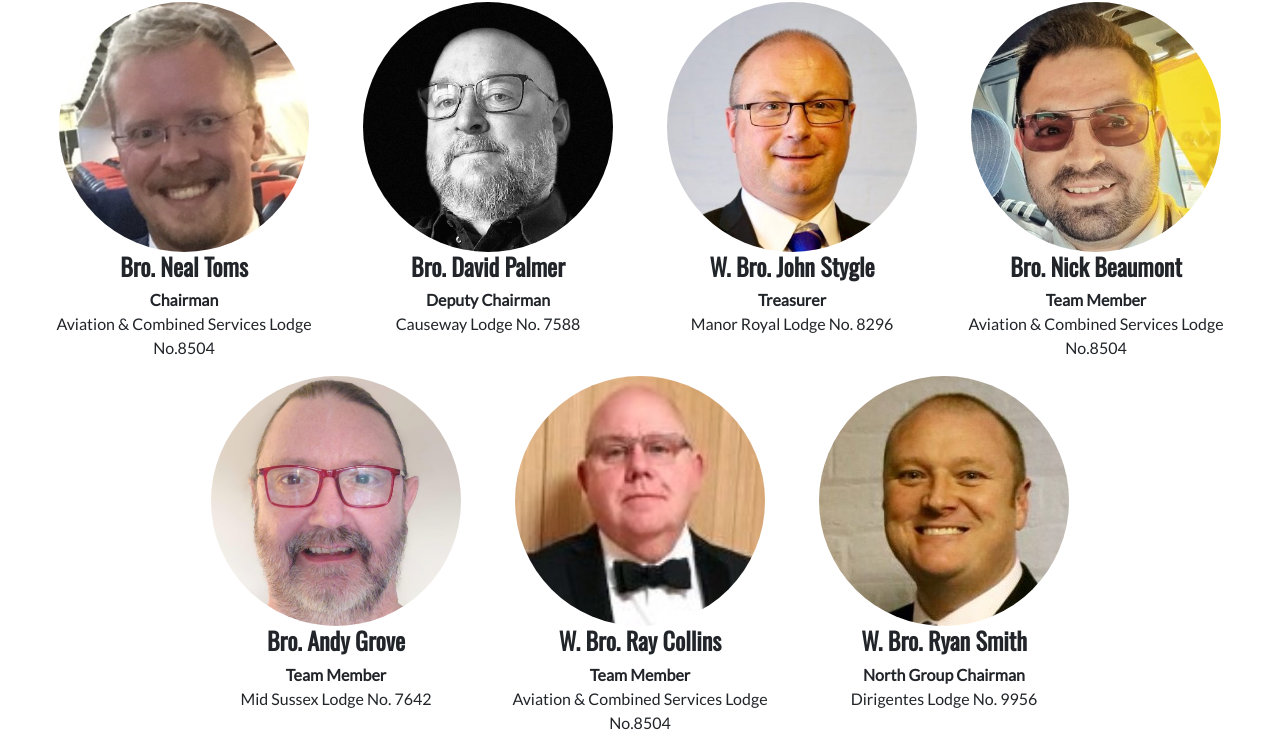
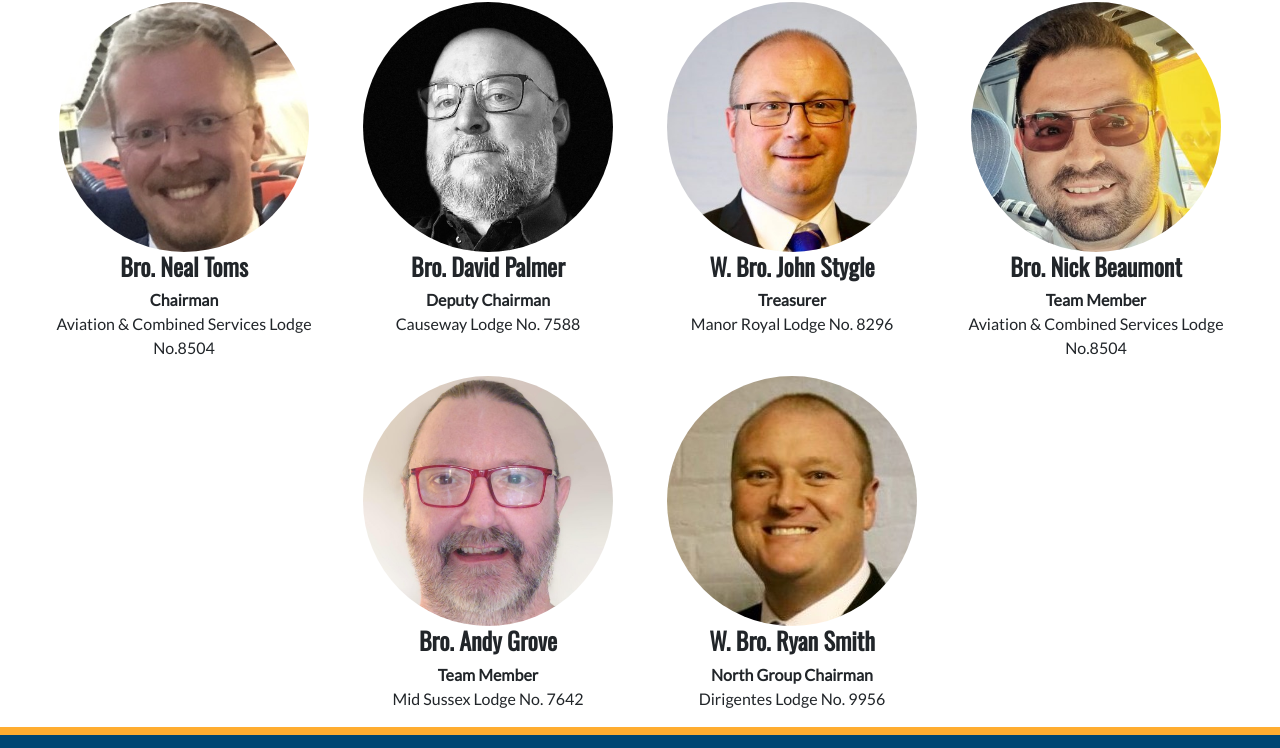
Before and after one commit to tealhorizon87/TheAshlarClub, a plain HTML site: page about.html in a window 1280 px wide. Shown: the part 919-1667 px from the top of the page. Drawn offline with nearby package versions, Linux system fonts and the light colour scheme.

Commit message:
Remove old team members

```diff
--- a/about.html
+++ b/about.html
@@ -135,13 +135,6 @@
         </div>
 
         <div class="col-10 col-md-4 col-lg-3 text-center">
-          <img src="assets/img/ray_cropped.jpg" alt="comitee member photo" class="rounded-circle team-img img-fluid">
-          <h4>W. Bro. Ray Collins</h4>
-          <p class="mb-0 fw-bold">Team Member</p>
-          <p>Aviation & Combined Services Lodge No.8504</p>
-        </div>
-
-        <div class="col-10 col-md-4 col-lg-3 text-center">
           <img src="assets/img/ryan_cropped.jpg" alt="comitee member photo" class="rounded-circle team-img img-fluid">
           <h4>W. Bro. Ryan Smith</h4>
           <p class="mb-0 fw-bold">North Group Chairman</p>
```
